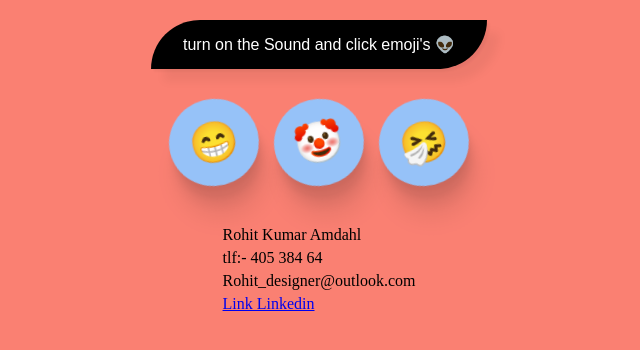
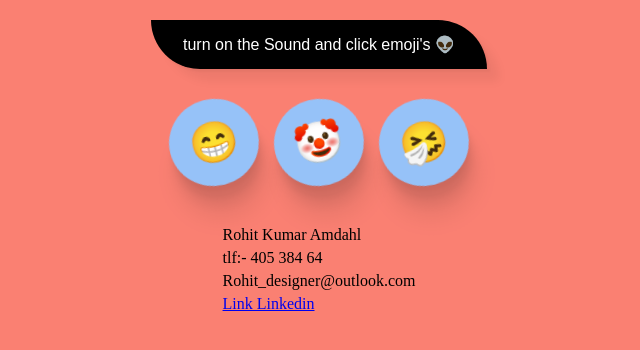
Before and after one commit to RohitAmdahl/button, a website: page index.html in a window 1280 px wide. Both pictures are taken after a click on the button "Click the button". Shown: the whole page, without its empty margins (321-961 px from the left). Drawn offline with Linux system fonts and the light colour scheme.

Commit message:
update app

```diff
--- a/index.css
+++ b/index.css
@@ -9,7 +9,6 @@
   justify-content: center;
   flex-direction: column;
   align-items: center;
-
   width: 100%;
   margin: 0 auto;
 }
@@ -27,6 +26,9 @@ button {
     12.5px 12.5px 10px rgba(14, 0, 10, 0.051);
   border-radius: 50px 0px 50px 0px;
   margin-bottom: 25px;
+}
+.myStyle {
+  border-radius: 0px 50px 0px 50px;
 }
 
 button:hover {
--- a/index.js
+++ b/index.js
@@ -1,13 +1,14 @@
 const btn = document.getElementById("click-me");
-const heading = document.querySelector("h1");
+console.log(btn);
 const emoji = document.querySelectorAll(".emoji");
 
 btn.addEventListener("click", clickMe);
 function clickMe() {
-  // alert("turn on the sound and click the emoji's");
   document.body.style.backgroundColor = "salmon";
+  btn.style.backgroundColor = "black";
   btn.innerHTML = "turn on the Sound and click emoji's 👽";
-  btn.style.backgroundColor = "black";
+  btn.style.borderRadius = "none";
+  btn.classList.add("myStyle");
 }
 
 const emojis = document.querySelectorAll(".emoji");
@@ -16,7 +17,6 @@ document.addEventListener("click", function () {
   emojis.forEach((emoji, index) => {
     emoji.addEventListener("click", function () {
       farts[index].play();
-      emojis.style.display = "none";
     });
   });
 });
```
